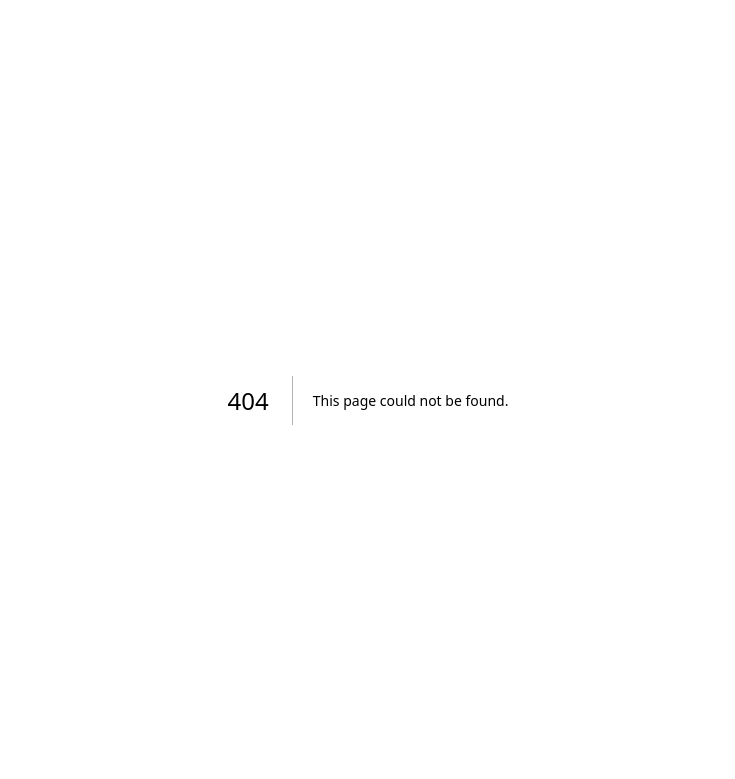
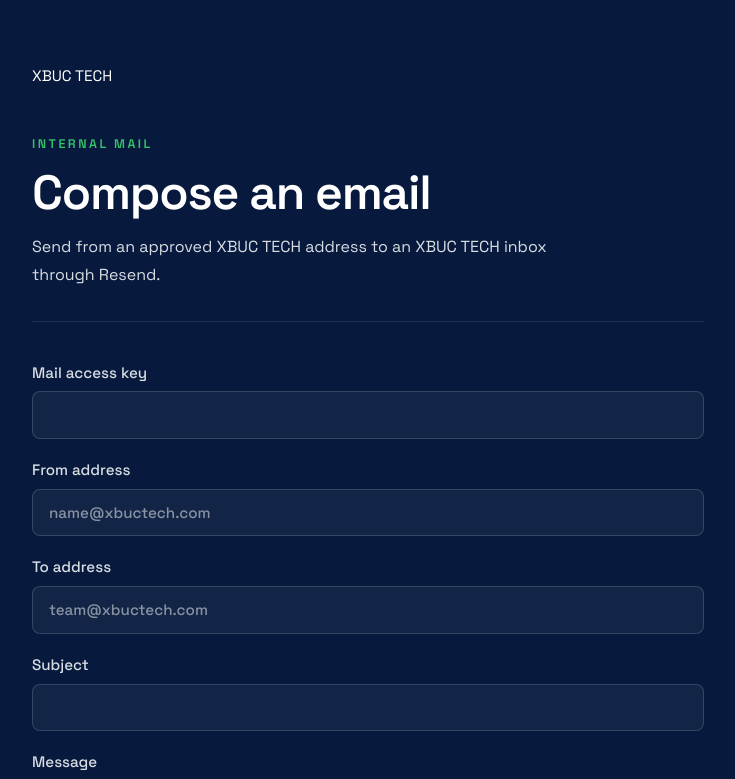
Before and after one commit to apreezofficial/xbuctech-website, a Next.js app: page /mail in a window 1280 px wide. Before the commit this address had no page. Shown: the top 779 px of the page, without its empty margins (272-1007 px from the left). Built offline with nearby package versions, Linux system fonts and the light colour scheme.

Commit message:
refactor: add email sending functionality and update environment variables for mail service

```diff
--- /dev/null
+++ b/app/api/mail/send/route.ts
@@ -0,0 +1,60 @@
+import { NextResponse } from "next/server";
+
+const companyEmailPattern = /^[^\s@]+@xbuctech\.com$/i;
+const maxBodyLength = 10_000;
+
+function isValidText(value: unknown, maxLength: number): value is string {
+  return typeof value === "string" && value.trim().length > 0 && value.length <= maxLength;
+}
+
+export async function POST(request: Request) {
+  const apiKey = process.env.RESEND_API_KEY;
+  const accessKey = process.env.MAIL_ACCESS_KEY;
+  const fromName = process.env.RESEND_FROM_NAME || "XBUC TECH";
+
+  if (!apiKey || !accessKey) {
+    return NextResponse.json({ error: "Mail service is not configured." }, { status: 503 });
+  }
+
+  let body: Record<string, unknown>;
+  try {
+    body = await request.json();
+  } catch {
+    return NextResponse.json({ error: "Invalid request." }, { status: 400 });
+  }
+
+  const { accessKey: submittedAccessKey, from, to, subject, message } = body;
+  if (submittedAccessKey !== accessKey) {
+    return NextResponse.json({ error: "Invalid mail access key." }, { status: 401 });
+  }
+  if (!isValidText(from, 320) || !companyEmailPattern.test(from)) {
+    return NextResponse.json({ error: "The sender must use an @xbuctech.com address." }, { status: 400 });
+  }
+  if (!isValidText(to, 320) || !companyEmailPattern.test(to)) {
+    return NextResponse.json({ error: "The recipient must use an @xbuctech.com address." }, { status: 400 });
+  }
+  if (!isValidText(subject, 160) || !isValidText(message, maxBodyLength)) {
+    return NextResponse.json({ error: "Subject and message are required." }, { status: 400 });
+  }
+
+  const resendResponse = await fetch("https://api.resend.com/emails", {
+    method: "POST",
+    headers: {
+      Authorization: `Bearer ${apiKey}`,
+      "Content-Type": "application/json",
+    },
+    body: JSON.stringify({
+      from: `${fromName} <${from}>`,
+      to: [to],
+      subject,
+      text: message,
+      reply_to: from,
+    }),
+  });
+
+  if (!resendResponse.ok) {
+    return NextResponse.json({ error: "Resend could not deliver the email." }, { status: 502 });
+  }
+
+  return NextResponse.json({ ok: true });
+}
--- a/app/layout.tsx
+++ b/app/layout.tsx
@@ -22,6 +22,9 @@
   authors: [{ name: "XBUC TECH" }],
   creator: "XBUC TECH",
   publisher: "XBUC TECH",
+  verification: {
+    google: "z_MkeforSz_85xlRgmmXIV42sZXk_z6LprvbZ5AZKWk",
+  },
   alternates: { canonical: "/" },
   openGraph: {
     type: "website",
--- /dev/null
+++ b/app/mail/layout.tsx
@@ -0,0 +1,14 @@
+import type { Metadata } from "next";
+
+export const metadata: Metadata = {
+  title: "Internal Mail",
+  robots: {
+    index: false,
+    follow: false,
+    nocache: true,
+  },
+};
+
+export default function MailLayout({ children }: Readonly<{ children: React.ReactNode }>) {
+  return children;
+}
--- /dev/null
+++ b/app/mail/page.tsx
@@ -0,0 +1,87 @@
+"use client";
+
+import Link from "next/link";
+import { FormEvent, useState } from "react";
+
+export default function MailPage() {
+  const [status, setStatus] = useState("");
+  const [isSending, setIsSending] = useState(false);
+
+  async function handleSubmit(event: FormEvent<HTMLFormElement>) {
+    event.preventDefault();
+    setStatus("");
+    setIsSending(true);
+
+    const form = event.currentTarget;
+    const formData = new FormData(form);
+    const payload = Object.fromEntries(formData.entries());
+
+    try {
+      const response = await fetch("/api/mail/send", {
+        method: "POST",
+        headers: { "content-type": "application/json" },
+        body: JSON.stringify(payload),
+      });
+      const result = await response.json();
+
+      if (!response.ok) {
+        throw new Error(result.error || "Unable to send the email.");
+      }
+
+      form.reset();
+      setStatus("Email sent successfully.");
+    } catch (error) {
+      setStatus(error instanceof Error ? error.message : "Unable to send the email.");
+    } finally {
+      setIsSending(false);
+    }
+  }
+
+  return (
+    <main className="min-h-screen bg-[#071A3D] px-4 py-16 text-white sm:px-6 lg:px-8">
+      <div className="mx-auto max-w-2xl">
+        <Link href="/" className="text-sm text-[#D9DDE3] hover:text-white">
+          XBUC TECH
+        </Link>
+        <div className="mt-12 border-b border-white/10 pb-8">
+          <p className="text-xs font-semibold uppercase tracking-[0.2em] text-[#36C36A]">
+            Internal mail
+          </p>
+          <h1 className="mt-4 text-4xl font-semibold tracking-tight sm:text-5xl">
+            Compose an email
+          </h1>
+          <p className="mt-4 max-w-xl leading-7 text-[#D9DDE3]">
+            Send from an approved XBUC TECH address to an XBUC TECH inbox through Resend.
+          </p>
+        </div>
+
+        <form onSubmit={handleSubmit} className="mt-10 grid gap-5">
+          <label className="grid gap-2 text-sm font-medium text-[#D9DDE3]">
+            Mail access key
+            <input required name="accessKey" type="password" className="rounded-lg border border-white/15 bg-white/5 px-4 py-3 text-white outline-none focus:border-[#1E6FFF]" />
+          </label>
+          <label className="grid gap-2 text-sm font-medium text-[#D9DDE3]">
+            From address
+            <input required name="from" type="email" placeholder="name@xbuctech.com" pattern="[^@\\s]+@xbuctech\\.com" className="rounded-lg border border-white/15 bg-white/5 px-4 py-3 text-white outline-none focus:border-[#1E6FFF]" />
+          </label>
+          <label className="grid gap-2 text-sm font-medium text-[#D9DDE3]">
+            To address
+            <input required name="to" type="email" placeholder="team@xbuctech.com" pattern="[^@\\s]+@xbuctech\\.com" className="rounded-lg border border-white/15 bg-white/5 px-4 py-3 text-white outline-none focus:border-[#1E6FFF]" />
+          </label>
+          <label className="grid gap-2 text-sm font-medium text-[#D9DDE3]">
+            Subject
+            <input required name="subject" type="text" maxLength={160} className="rounded-lg border border-white/15 bg-white/5 px-4 py-3 text-white outline-none focus:border-[#1E6FFF]" />
+          </label>
+          <label className="grid gap-2 text-sm font-medium text-[#D9DDE3]">
+            Message
+            <textarea required name="message" rows={10} maxLength={10000} className="resize-y rounded-lg border border-white/15 bg-white/5 px-4 py-3 text-white outline-none focus:border-[#1E6FFF]" />
+          </label>
+          <button disabled={isSending} type="submit" className="w-fit rounded-full bg-[#36C36A] px-6 py-3 font-semibold text-[#071A3D] disabled:cursor-not-allowed disabled:opacity-60">
+            {isSending ? "Sending..." : "Send email"}
+          </button>
+          {status ? <p aria-live="polite" className="text-sm text-[#D9DDE3]">{status}</p> : null}
+        </form>
+      </div>
+    </main>
+  );
+}
--- a/app/robots.ts
+++ b/app/robots.ts
@@ -5,6 +5,7 @@
     rules: {
       userAgent: "*",
       allow: "/",
+      disallow: ["/mail", "/api/"],
     },
     sitemap: "https://xbuc.pxxl.dev/sitemap.xml",
   };
```
Also changed, not shown: 1 other file (tests, documents, lock files or other folders).
